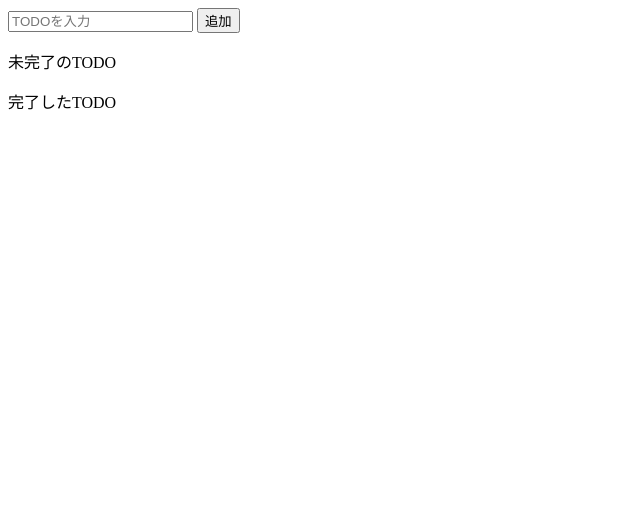
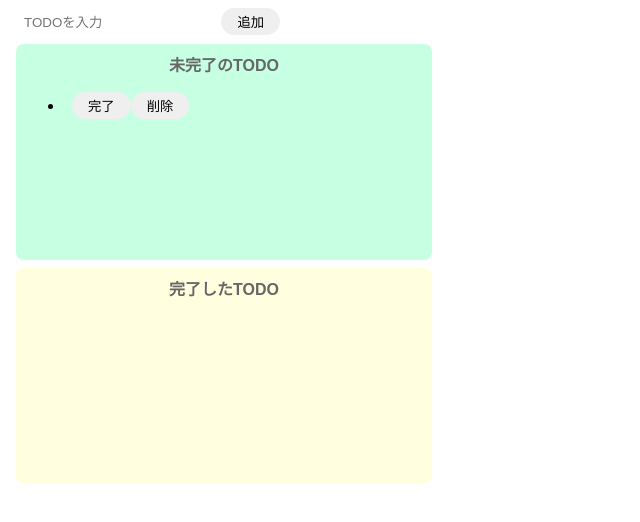
Before and after one commit to red-k387-hytkv/todo-JS, a plain HTML site: page index.html in a window 1280 px wide. Both pictures are taken after a click on the button "追加". Shown: the whole page, without its empty margins (0-640 px from the left). Drawn offline with Linux system fonts and the light colour scheme.

Commit message:
import文を変更し動くように修正

```diff
--- a/index.html
+++ b/index.html
@@ -3,6 +3,7 @@
   <head>
     <title>todoアプリ</title>
     <meta charset="UTF-8" />
+    <link rel="stylesheet" href="./src/styles.css" />
   </head>
 
   <body>
@@ -22,6 +23,6 @@
       <ul id="complete-list"></ul>
     </div>
 
-    <script src="src/index.js"></script>
+    <script src="src/index.js" charset="UTF-8"></script>
   </body>
 </html>
--- a/src/index.js
+++ b/src/index.js
@@ -1,17 +1,11 @@
-import "./styles.css";
-
 const onClickAdd = () => {
   //テキストの値を取得する
   const inputText = document.getElementById("add-text").value;
-
   //テキストの値を初期化する
   document.getElementById("add-text").value = "";
-
   addImcompleteList(inputText);
 };
-
 //イベントを定義する
-
 //追加ボタンを押した時のイベント
 
 document
--- a/src/styles.css
+++ b/src/styles.css
@@ -1,3 +1,66 @@
 body {
   font-family: sans-serif;
 }
+
+input {
+  border-radius: 16px;
+  border: none;
+  padding: 6px 16px;
+  outline: none;
+}
+
+button {
+  border-radius: 16px;
+  border: none;
+  padding: 4px 16px;
+}
+
+button:hover {
+  background-color: #ff7fff;
+  color: #fff;
+  cursor: pointer;
+}
+
+li {
+  margin-right: 8px;
+}
+
+.input-area {
+  background-color: #c1ffff;
+  width: 400px;
+  height: 30px;
+  border-radius: 8px;
+  padding: 8px;
+  margin: 8px;
+}
+
+.incomplete-area {
+  background-color: #c6ffe2;
+  width: 400px;
+  min-height: 200px;
+  padding: 8px;
+  margin: 8px;
+  border-radius: 8px;
+}
+
+.complete-area {
+  background-color: #ffffe0;
+  width: 400px;
+  min-height: 200px;
+  padding: 8px;
+  margin: 8px;
+  border-radius: 8px;
+}
+
+.title {
+  text-align: center;
+  margin-top: 0;
+  font-weight: bold;
+  color: #666;
+}
+
+.list-row {
+  display: flex;
+  align-items: center;
+  padding-bottom: 4px;
+}
```
